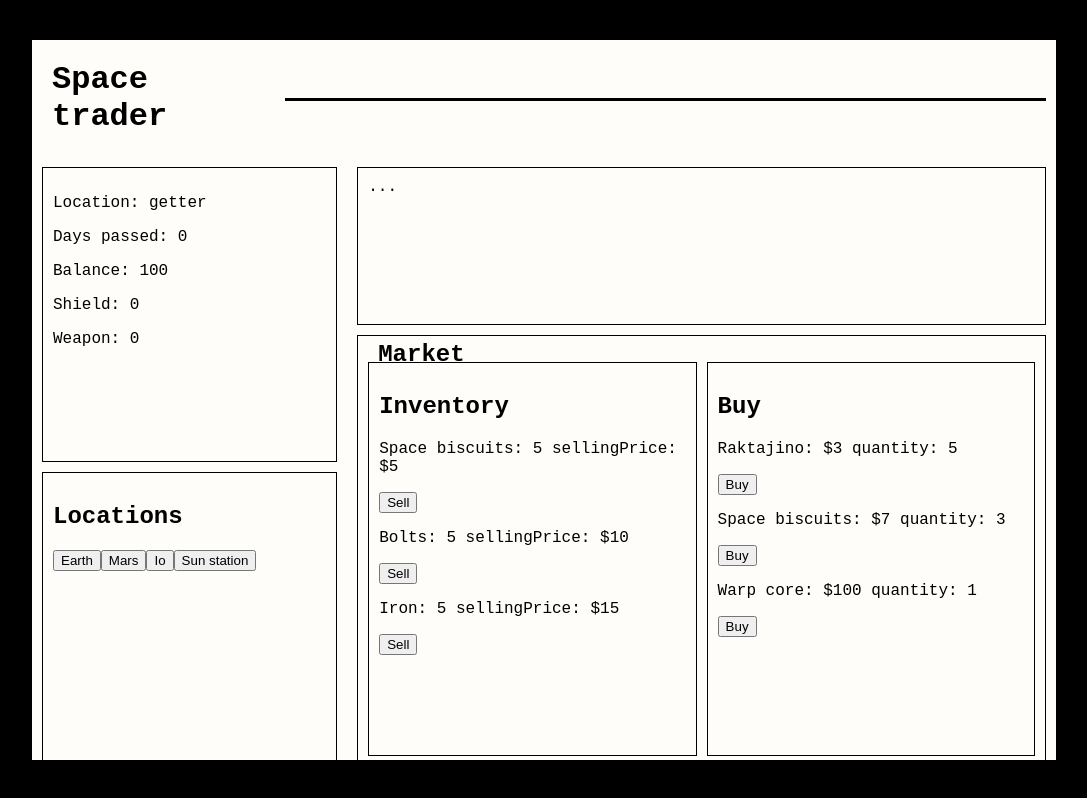
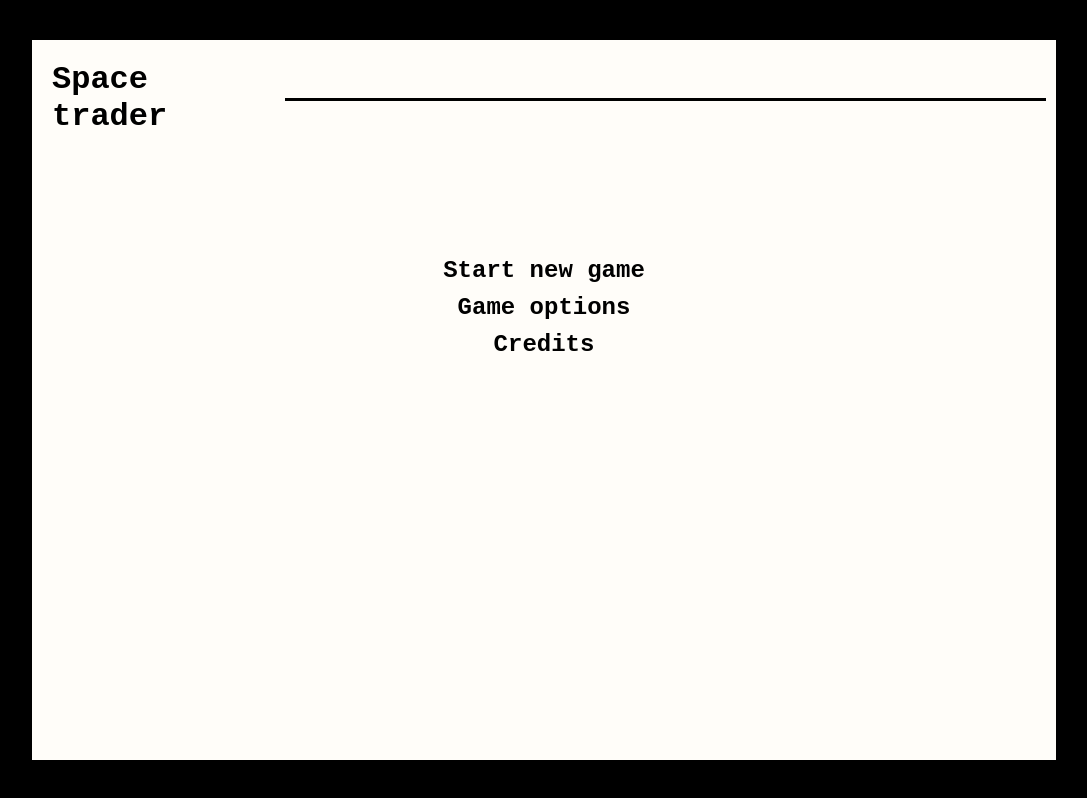
Before and after one commit to AmonMcDuul/space-trader, an Angular app: page / in a window 1280 px wide. Shown: the whole page, without its empty margins (96-1183 px from the left). Built offline with nearby package versions, Linux system fonts and the light colour scheme.

Commit message:
menu. figuring out signals

```diff
--- a/src/app/app.routes.ts
+++ b/src/app/app.routes.ts
@@ -1,5 +1,6 @@
 import { Routes } from '@angular/router';
-import { HomeComponent } from './home/home.component';
+import { HomeComponent } from './components/home/home.component';
+import { GameComponent } from './components/game/game.component';
 
 export const routes: Routes = [
     {
@@ -7,4 +8,9 @@ export const routes: Routes = [
     component: HomeComponent,
     title: 'Home',
   },
+  {
+    path: 'game',
+    component: GameComponent,
+    title: 'Game',
+  },
 ];
--- a/src/app/home/home.component.html
+++ b/src/app/components/game/game.component.html
@@ -7,8 +7,8 @@
         <div class="game-container">
             <div class="left-container">
                 <div class="location-container">
-                    <p>Location: {{ gameState.locations.name }}</p>
-                    <p>Days passed: {{ gameState.daysPassed() }}</p>
+                    <p>Location: {{ gameState.currentLocation() }}</p>
+                    <p>Days passed: {{ gameState.daysPassed() }}/{{ gameLength }}</p>
                     <p>Balance: {{ gameState.balance() }}</p>
                     <p>Shield: {{ gameState.shield() }}</p>
                     <p>Weapon: {{ gameState.weapon() }}</p>
@@ -22,7 +22,7 @@
             </div>
             <div class="right-container">
                 <div class="status-container">
-                    ...
+                    <p [innerHtml]="tempText"></p>
                 </div>
                 <div class="market-container">
                     <div class="market-title">
@@ -49,44 +49,3 @@
         </div>
     </div>
 </div>
-
-<!-- <div class="viewport">
-    <div class="main-container">
-        <div class="head-container">
-            <h1>Game</h1>
-            <div class="header-line"></div>
-        </div>
-        <div class="game-container">
-            <div class="left-container">
-                <div class="location-container">
-                    <p>Days passed: {{ gameState.daysPassed() }}</p>
-                    <p>Balance: {{ gameState.balance() }}</p>
-                    <p>Shield: {{ gameState.shield() }}</p>
-                    <p>Weapon: {{ gameState.weapon() }}</p>
-                    <button (click)="NextDay()">Next day</button>
-                    <button *ngFor="let location of gameState.locations()" (click)="Travel(location.name)">{{
-                        location.name }}</button>
-                </div>
-            </div>
-            <div class="right-container">
-                <div class="status-container">
-                    <h2>Inventory</h2>
-                    <ul>
-                        <li *ngFor="let item of gameState.inventory()">{{ item.name }} - {{ item.quantity }}</li>
-                    </ul>
-                </div>
-                <div class="market-container">
-                    <h2>Market</h2>
-                    <ul>
-                        <li *ngFor="let item of gameState.marketItems()">{{ item.name }} - {{ item.price }} - {{
-                            item.quantity }}</li>
-                    </ul>
-                    <button *ngFor="let item of gameState.inventory()" (click)="Sell(item)">Sell {{ item.name
-                        }}</button>
-                    <button *ngFor="let item of gameState.marketItems()" (click)="Buy(item)">Buy {{ item.name
-                        }}</button>
-                </div>
-            </div>
-        </div>
-    </div>
-</div> -->
--- a/src/app/home/home.component.scss
+++ b/src/app/components/game/game.component.scss
@@ -70,7 +70,6 @@
     border: 1px solid black;
     margin-bottom: 10px;
     padding: 10px;
-
 }
 
 .market-container{
--- /dev/null
+++ b/src/app/components/game/game.component.ts
@@ -0,0 +1,62 @@
+import { Component, ElementRef, ViewChild } from '@angular/core';
+import { GameState } from '../../models/gameState';
+import { CommonModule } from '@angular/common';
+import { seed } from '../../seeder/seed';
+import { ActivatedRoute } from '@angular/router';
+
+@Component({
+  selector: 'app-game',
+  standalone: true,
+  imports: [CommonModule],
+  templateUrl: './game.component.html',
+  styleUrl: './game.component.scss'
+})
+export class GameComponent {
+  gameState = new GameState();
+  gameLength: number = 30;
+  tempText: string = "";
+  storyText: string = "Your spaceship is preparing for its journey to explore the wonders of space...\nYou have lots of goods to trade and should make big buck!\n\nYou notice you are low on fuel...\n..."
+
+  constructor(private route: ActivatedRoute){
+    this.route.params.subscribe(params => {
+      this.gameLength = params['gameLength']});
+    this.gameState = new GameState(this.gameLength, seed.daysPassed, seed.balance, seed.shield, seed.weapon, seed.locations, seed.inventory, seed.marketItems, seed.currentLocation);
+  }
+
+
+  ngAfterViewInit() {
+    this.typeWriter(this.storyText);
+  }
+
+  typeWriter(text: string) {
+    let index = 0;
+    const interval = setInterval(() => {
+      if (index < text.length) {
+        this.tempText += text.charAt(index);
+        if (text.charAt(index) === '\n') {
+          this.tempText += '<br>';
+        }
+        index++;
+      } else {
+        clearInterval(interval);
+      }
+    }, 50);
+  }
+
+  NextDay() {
+    this.gameState.NextDay();
+  }
+
+  Travel(location: string) {
+    this.gameState.Travel(location);
+    this.gameState.currentLocation.update(l => location)
+  }
+
+  Buy(item: { name: string; price: number }) {
+    this.gameState.Buy(item);
+  }
+
+  Sell(item: { name: string; price: number }) {
+    this.gameState.Sell(item);
+  }
+}
--- /dev/null
+++ b/src/app/components/home/home.component.html
@@ -0,0 +1,27 @@
+<div class="viewport">
+    <div class="main-container">
+        <div class="head-container">
+            <h1>Space trader</h1>
+            <div class="header-line"></div>
+        </div>
+        <div class="menu-container">
+            <div class="menu-item" (click)="newGame()">Start new game</div>
+            <div class="menu-item" (click)="showOptions()">Game options</div>
+            <div class="menu-item" (click)="showCredits()">Credits</div>
+        </div>
+        <div class="options-container" *ngIf="showOptionsPanel">
+            <div class="game-length-buttons">
+                <p>Game length:</p>
+                <button class="game-length-button" *ngFor="let option of gameLengthOptions"
+                    (click)="selectGameLength(option)" [class.selected]="gameLength === option">
+                    {{ option }}
+                </button>
+            </div>
+            <p>{{ gameLength }} Days</p>
+        </div>
+        <div class="credits-container" *ngIf="showCreditsPanel">
+            <p>Created by</p>
+            Jorandiño
+        </div>
+    </div>
+</div>
--- /dev/null
+++ b/src/app/components/home/home.component.scss
@@ -0,0 +1,86 @@
+.viewport{
+    display: flex;
+    justify-content: center;
+    align-items: center;
+    height:  100vh;
+    width:  100vw;
+}
+
+.main-container{
+    width:  80%;
+    height:  90%;
+    margin-bottom: 20px;
+    margin-top:  20px;
+    background-color: rgb(255, 253, 249);
+    display: flex;
+    flex-direction: column;
+    border: 1px solid black;
+}
+
+.head-container{
+    display: flex;
+    flex-direction: row;
+    padding: 0 20px 0 20px;
+
+    .header-line{
+        position: relative;
+        width: 80%;
+        height: 3px;
+        left: 10px;
+        top: 50%;
+        background-color: #000;
+    }
+}
+
+.menu-container {
+    display: flex;
+    flex-direction: column;
+    align-items: center;
+    margin-top: 100px;
+}
+
+.menu-item {
+    font-size: 24px;
+    font-weight: bold;
+    margin-bottom: 10px;
+    cursor: pointer;
+    transition: all 0.3s ease;
+}
+
+.menu-item:hover {
+    color: #ff0000;
+    text-decoration: underline;
+}
+
+  .options-container {
+    display: flex;
+    flex-direction: column;
+    align-items: center;
+    margin-top: 20px;
+}
+
+.game-length-buttons {
+    display: flex;
+    justify-content: space-between;
+    align-items: center;
+    margin-bottom: 20px;
+}
+
+  .game-length-button {
+    margin: 5px;
+}
+
+  .game-length-button:hover {
+    background-color: #b38282;
+}
+
+  .game-length-button.selected {
+    background-color: #b38282;
+}
+
+  .credits-container {
+    display: flex;
+    flex-direction: column;
+    align-items: center;
+    margin-top: 20px;
+}
--- /dev/null
+++ b/src/app/components/home/home.component.ts
@@ -0,0 +1,38 @@
+import { CommonModule } from '@angular/common';
+import { Component } from '@angular/core';
+import { FormsModule } from '@angular/forms';
+import { Router } from '@angular/router';
+
+@Component({
+  selector: 'app-home',
+  templateUrl: './home.component.html',
+  standalone: true,
+  imports: [CommonModule, FormsModule],
+  styleUrls: ['./home.component.scss']
+})
+export class HomeComponent {
+  showOptionsPanel = false;
+  showCreditsPanel = false;
+  gameLength = 30;
+  gameLengthOptions = [30, 60, 90, 120];
+
+  constructor(private router: Router) {}
+
+  newGame() {
+    this.router.navigate(['/game', { gameLength: this.gameLength }]);
+  }
+
+  showOptions() {
+    this.showOptionsPanel = true;
+    this.showCreditsPanel = false;
+  }
+
+  selectGameLength(length: number) {
+    this.gameLength = length;
+  }
+
+  showCredits() {
+    this.showOptionsPanel = false;
+    this.showCreditsPanel = true;
+  }
+}
--- a/src/app/home/home.component.ts
+++ /dev/null
@@ -1,35 +0,0 @@
-import { Component, inject } from '@angular/core';
-import { GameState } from '../models/gameState';
-import { CommonModule } from '@angular/common';
-import { seed } from '../seeder/seed';
-
-@Component({
-  selector: 'app-home',
-  templateUrl: './home.component.html',
-  standalone: true,
-  imports: [CommonModule],
-  styleUrls: ['./home.component.scss']
-})
-export class HomeComponent {
-  gameState = new GameState();
-
-  constructor(){
-    this.gameState = new GameState(seed.gameLength, seed.daysPassed, seed.balance, seed.shield, seed.weapon, seed.locations, seed.inventory, seed.marketItems, seed.currentLocation);
-  }
-
-  NextDay() {
-    this.gameState.NextDay();
-  }
-
-  Travel(location: string) {
-    this.gameState.Travel(location);
-  }
-
-  Buy(item: { name: string; price: number }) {
-    this.gameState.Buy(item);
-  }
-
-  Sell(item: { name: string; price: number }) {
-    this.gameState.Sell(item);
-  }
-}
--- a/src/app/models/gameState.ts
+++ b/src/app/models/gameState.ts
@@ -4,7 +4,7 @@ import { MarketItem } from './marketItem';
 import { Location } from './location';
 
 export class GameState {
-  gameLength = signal(0);
+  gameLength: number = 30;
   daysPassed = signal(0);
   balance = signal(0);
   shield = signal(0);
@@ -15,7 +15,7 @@ export class GameState {
   marketItems = signal<MarketItem[]>([]);
 
   constructor(
-    gameLength: number = 0,
+    gameLength: number = 30,
     daysPassed: number = 0,
     balance: number = 0,
     shield: number = 0,
@@ -25,7 +25,7 @@ export class GameState {
     inventory: InventoryItem[] = [],
     currentLocation: string = ""
   ) {
-    this.gameLength.set(gameLength);
+    this.gameLength = gameLength;
     this.daysPassed.set(daysPassed);
     this.balance.set(balance);
     this.shield.set(shield);
@@ -37,7 +37,7 @@ export class GameState {
   }
 
   EndGame() {
-    if (this.daysPassed() >= this.gameLength()) {
+    if (this.daysPassed() >= this.gameLength) {
       console.log('Ended game');
     }
   }
--- a/src/app/seeder/seed.ts
+++ b/src/app/seeder/seed.ts
@@ -4,7 +4,6 @@ import { Location } from "../models/location";
 import { GameState } from "../models/gameState";
 
 export const seed = {
-    gameLength: 30,
     daysPassed: 0,
     balance: 100,
     shield: 0,
```
Also changed, not shown: 1 other file (tests, documents, lock files or other folders).
